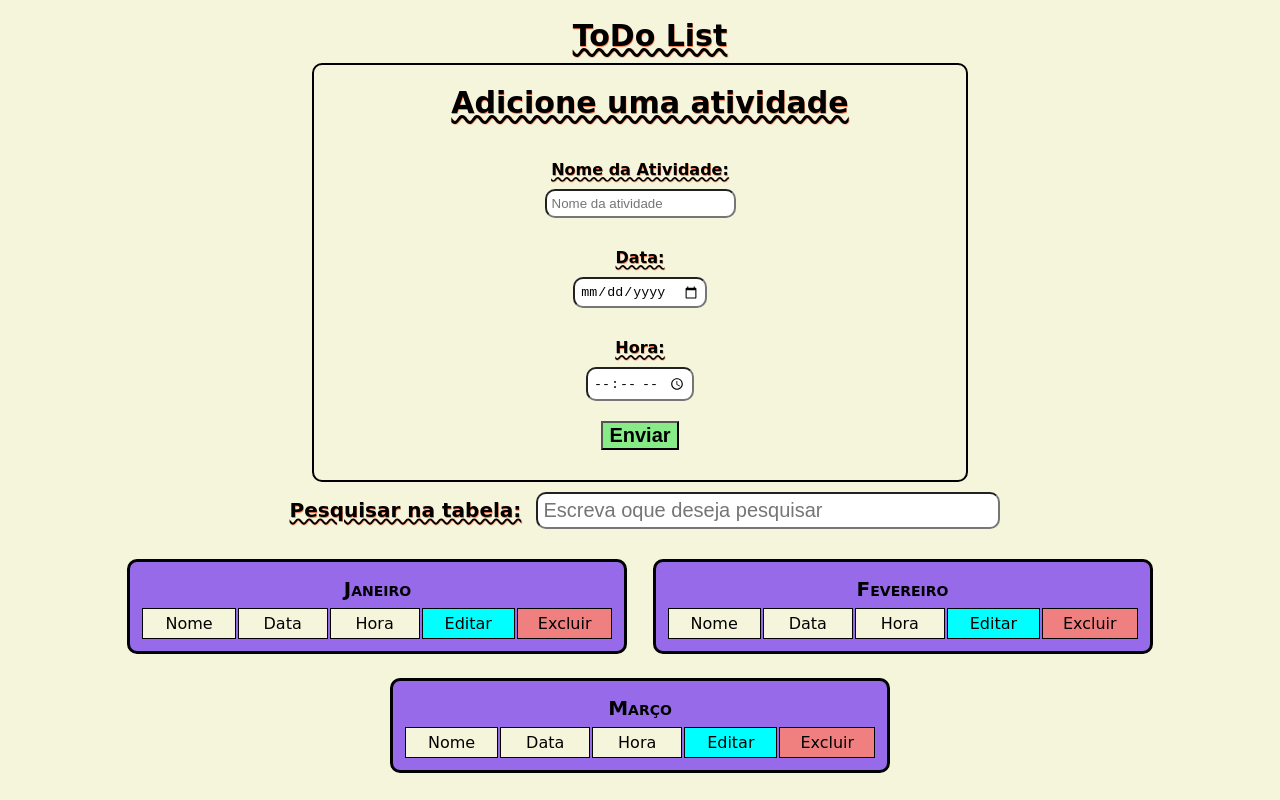
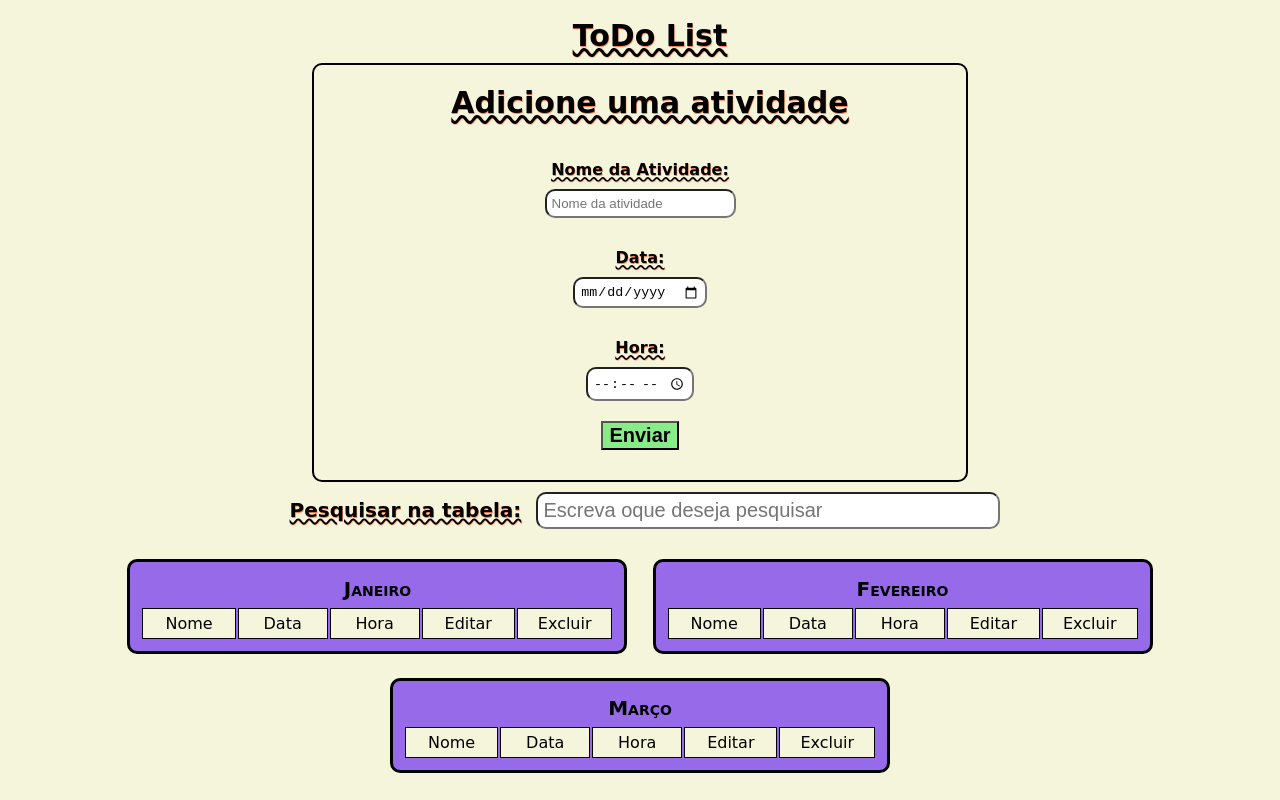
Before and after one commit to ThiagoDonas/to-do-list, a plain HTML site: page index.html in a window 1280 px wide. Shown: the top 800 px of the page. Drawn offline with Linux system fonts and the light colour scheme.

Commit message:
mudança no estilo

```diff
--- a/script.js
+++ b/script.js
@@ -38,9 +38,9 @@ function anoTarefa(date) {
 }
 
 function adicionarTarefas(name, date, hora) {
-  //tarefas = [...tarefas, { name, date, hora }];
   let anoDaTarefa = anoTarefa(date);
   let mesDaTarefa = mesTarefa(date);
+
   if (tarefasPorAno.has(`${anoDaTarefa}`)) {
     let adicionaTarefa = tarefasPorAno.get(`${anoDaTarefa}`);
     adicionaTarefa[mesDaTarefa].push({ name, date, hora });
@@ -125,8 +125,6 @@ function recuperarTarefas() {
       }
     }
   }
-
-  //tarefas = [...JSON.parse(localStorage.getItem('tarefas'))]
 }
 
 function editarTarefa(index, date) {
@@ -145,7 +143,6 @@ function salvarTarefa(index, name, date, hora) {
   let adicionaTarefa = tarefasPorAno.get(`${anoDaTarefa}`);
   adicionaTarefa[mesDaTarefa][index] = { name, date, hora };
   tarefasPorAno.set(`${anoDaTarefa}`, adicionaTarefa);
-  // tarefas[index] = { name, date, hora };
   limpaForms();
 }
 
@@ -162,7 +159,6 @@ function removerTarefa(index, date) {
   adicionaTarefa[mesDaTarefa].splice(index, 1);
   tarefasPorAno.set(`${anoDaTarefa}`, adicionaTarefa);
 
-  // tarefas.splice(index, 1);
   localStorage.setItem('tarefas', JSON.stringify(tarefasPorAno));
 
   rendereizarTabela();
--- a/styles.css
+++ b/styles.css
@@ -125,11 +125,11 @@ tbody button {
 }
 
 .editar {
-  background-color: aqua;
+  background-color: beige;
 }
 
 .excluir {
-  background-color: lightcoral;
+  background-color: beige;
 }
 
 td,
```
